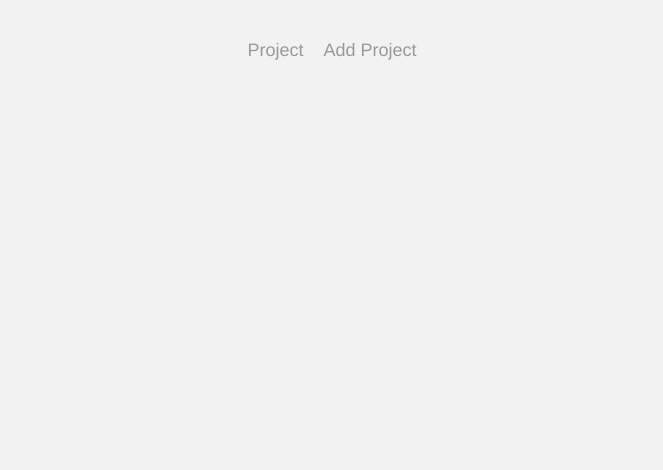
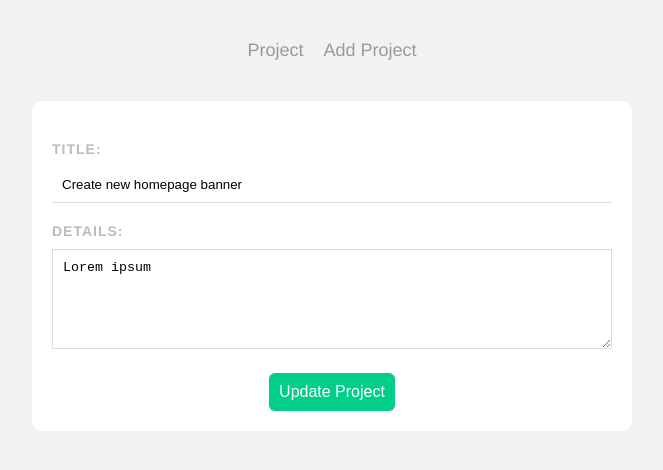
Before and after one commit to Huends-Jhoebert/simple-project-planner, a Vue app: page /project/1 in a window 1280 px wide. Before the commit this address had no page. Shown: the top 470 px of the page, without its empty margins (308-971 px from the left). Built offline with nearby package versions, Linux system fonts and the light colour scheme; data requests are answered from the project's data file.

Commit message:
Added an edit project route

```diff
--- a/src/components/SingleProject.vue
+++ b/src/components/SingleProject.vue
@@ -3,7 +3,9 @@
     <div class="actions">
       <h3 @click="toggleDetails">{{project.title}}</h3>
       <div class="icons">
-        <span class="material-icons">edit</span>
+        <router-link :to="{name: 'EditProject', params: {id: project.id}}">
+          <span class="material-icons">edit</span>
+        </router-link>
         <span @click="deleteProject" class="material-icons">delete</span>
         <span @click="toggleComplete" class="material-icons tick">done</span>
       </div>
--- a/src/router/index.js
+++ b/src/router/index.js
@@ -1,6 +1,7 @@
 import { createRouter, createWebHistory } from "vue-router";
 import HomeView from "../views/Home.vue";
 import AddProject from "../views/AddProject.vue";
+import EditProject from "../views/EditProject.vue";
 
 const routes = [
    {
@@ -13,6 +14,12 @@
       name: "AddProject",
       component: AddProject,
    },
+   {
+      path: "/project/:id",
+      name: "EditProject",
+      component: EditProject,
+      props: true,
+   },
 ];
 
 const router = createRouter({
--- /dev/null
+++ b/src/views/EditProject.vue
@@ -0,0 +1,34 @@
+<template>
+  <form @submit.prevent="handleSubmit">
+    <label>Title:</label>
+    <input type="text" v-model="title" required />
+    <label>Details:</label>
+    <textarea v-model="details" required></textarea>
+    <button>Update Project</button>
+  </form>
+</template>
+
+
+<script>
+export default {
+  props: ["id"],
+  data() {
+    return {
+      title: "",
+      details: "",
+      uri: "http://localhost:3000/projects/" + this.id,
+    };
+  },
+  mounted() {
+    fetch(this.uri)
+      .then((res) => res.json())
+      .then((data) => {
+        this.title = data.title;
+        this.details = data.details;
+      });
+  },
+};
+</script>
+
+<style>
+</style>
```
